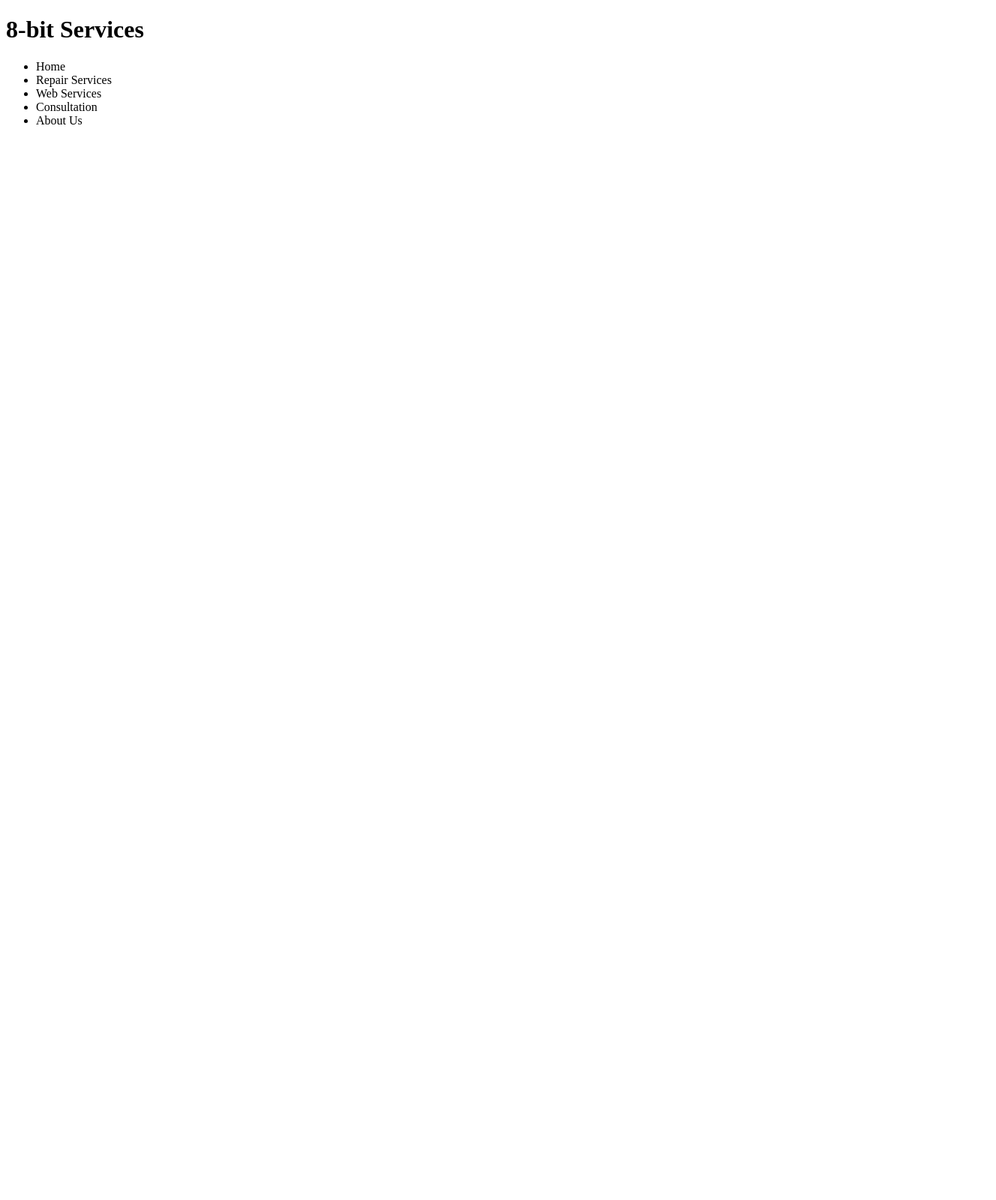
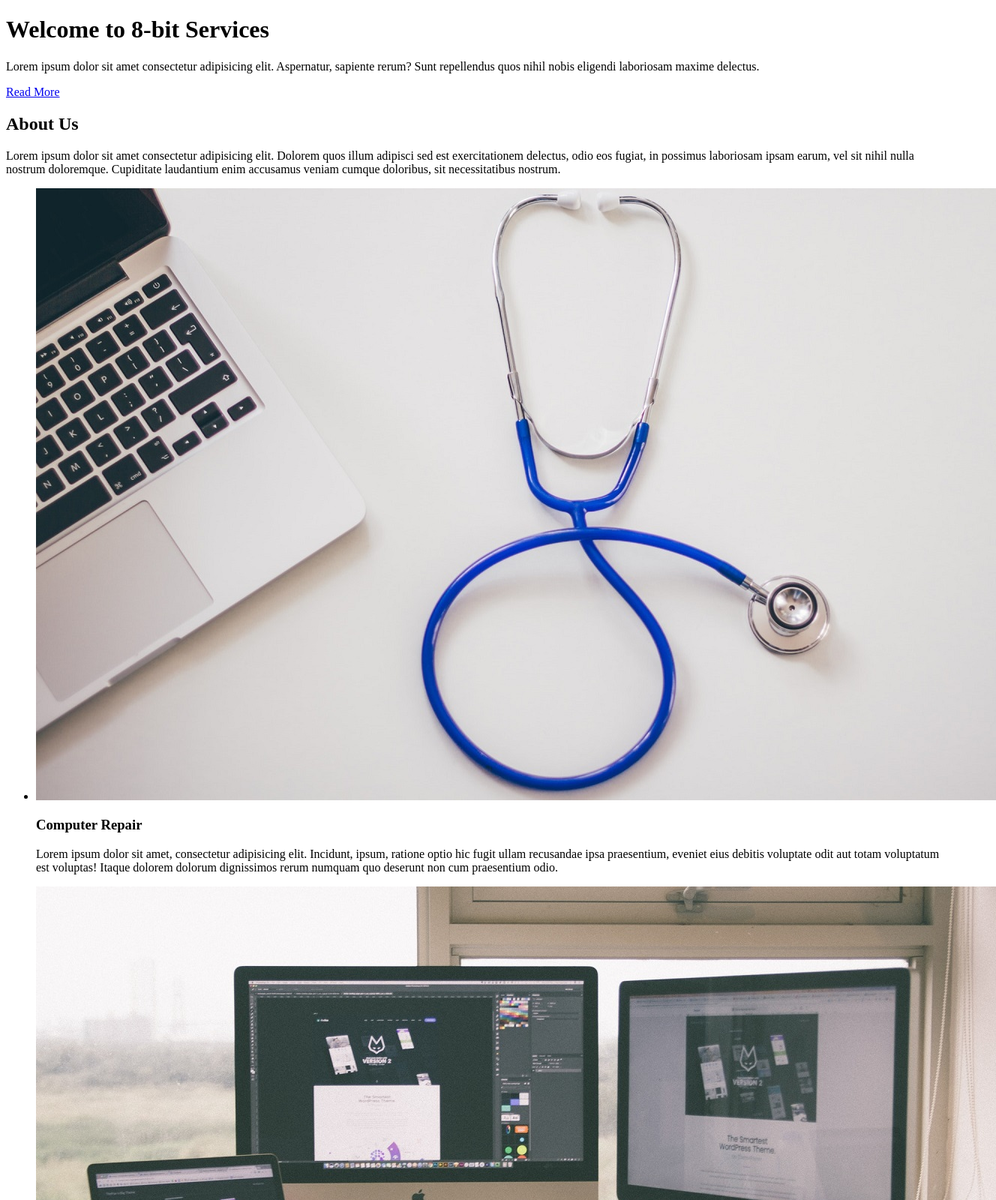
Before and after one commit to EightBitDev/projects, a plain HTML site: page EightBitServices/index.html in a window 1280 px wide. Shown: the top 1600 px of the page at 75% size, 1328 px wide, since content can reach past the window. Before the commit the page ends 800 px from the top, so only its background shows below. Drawn offline with Linux system fonts and the light colour scheme.

Commit message:
base page layout with images

```diff
--- a/EightBitServices/index.html
+++ b/EightBitServices/index.html
@@ -4,25 +4,61 @@
   <meta charset="UTF-8">
   <meta name="viewport" content="width=device-width, initial-scale=1.0">
   <meta http-equiv="X-UA-Compatible" content="ie=edge">
-  <title>Document</title>
+  <title>8-bit Services</title>
   <link rel="stylesheet" href="css/style.css">
 </head>
 <body>
-  <div class="wrapper">
-    <div class="header">
-      <h1>8-bit Services</h1>
-    </div>
-    <div class="menu">
+  <!-- Header Showcase -->
+  <header id="showcase" class="grid">
+    <div class="bg-image"></div>
+    <h1>Welcome to 8-bit Services</h1>
+    <p>Lorem ipsum dolor sit amet consectetur adipisicing elit. Aspernatur, sapiente rerum? Sunt repellendus quos nihil nobis eligendi laboriosam maxime delectus.</p>
+    <a href="#section-b" class="btn">Read More</a>
+  </header>
+
+  <!-- Main Area -->
+  <main id="main">
+    <!-- Section A -->
+    <section id="section-a" class="grid">
+      <div class="content-wrap">
+        <h2 class="content-title">About Us</h2>
+        <p>Lorem ipsum dolor sit amet consectetur adipisicing elit. Dolorem quos illum adipisci sed est exercitationem delectus, odio eos fugiat, in possimus laboriosam ipsam earum, vel sit nihil nulla nostrum doloremque. Cupiditate laudantium enim accusamus veniam cumque doloribus, sit necessitatibus nostrum.</p>
+      </div>
+    </section>
+
+    <!-- Section B -->
+    <section id="section-b" class="grid">
       <ul>
-        <li>Home</li>
-        <li>Repair Services</li>
-        <li>Web Services</li>
-        <li>Consultation</li>
-        <li>About Us</li>
+        <li>
+          <div class="card">
+            <img src="images/computerRepair.jpeg" alt="Computer Repair Image">
+            <div class="card-content">
+              <h3 class="card-title">Computer Repair</h3>
+              <p>Lorem ipsum dolor sit amet, consectetur adipisicing elit. Incidunt, ipsum, ratione optio hic fugit ullam recusandae ipsa praesentium, eveniet eius debitis voluptate odit aut totam voluptatum est voluptas! Itaque dolorem dolorum dignissimos rerum numquam quo deserunt non cum praesentium odio.</p>
+            </div>
+          </div>
+        </li>
+        <li>
+          <div class="card">
+            <img src="images/webDevelopment.jpeg" alt="Web Development Image">
+            <div class="card-content">
+              <h3 class="card-title">Web Development</h3>
+              <p>Lorem ipsum dolor sit amet consectetur adipisicing elit. Obcaecati deleniti quos quam quia deserunt similique soluta praesentium illum et laudantium eius officia, delectus rerum culpa molestias commodi corporis error! Veniam praesentium harum dicta similique labore ad alias ducimus eligendi ratione!</p>
+            </div>
+          </div>
+        </li>
+        <li>
+          <div class="card">
+            <img src="images/consulting.jpg" alt="Consulting Image">
+            <div class="card-content">
+              <h3 class="card-title">Consulting</h3>
+              <p>Lorem ipsum dolor sit amet consectetur adipisicing elit. Consectetur nam illum voluptatum distinctio, alias recusandae facilis nobis tempora cupiditate cumque beatae aut earum suscipit aliquam blanditiis eos sint necessitatibus rerum perspiciatis. Eius aut nobis similique suscipit nam, molestias sed voluptatem!</p>
+            </div>
+          </div>
+        </li>
       </ul>
-    </div>
-    <div class="main"></div>
-    <div class="footer"></div>
-  </div>
+    </section>
+  </main>
+
 </body>
 </html>
```
Also changed, not shown: EightBitServices/images/christmasHeader.jpeg (added), EightBitServices/images/computerRepair.jpeg (added), EightBitServices/images/consulting.jpg (added), EightBitServices/images/webDevelopment.jpeg (added).
